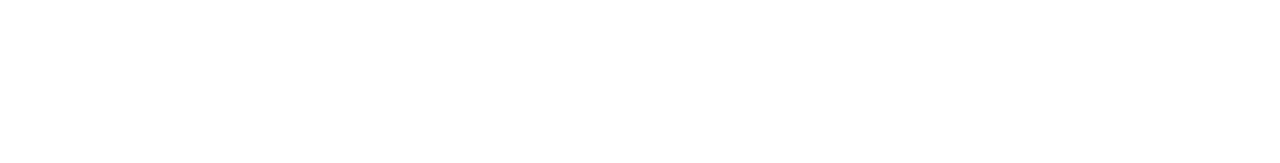
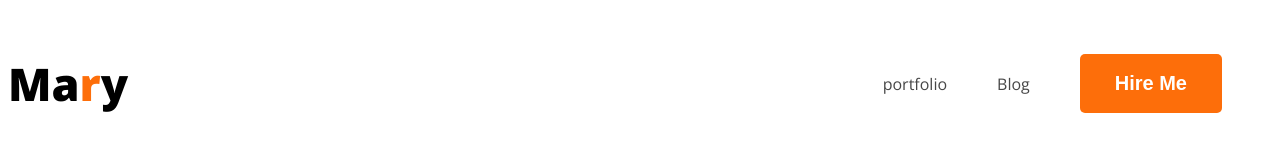
Before and after one commit to Kayum-Ali/web-developer-portfolio, a plain HTML site: page index.html in a window 1280 px wide. Drawn offline with nearby package versions, Linux system fonts and the light colour scheme.

Commit message:
nav ber added

```diff
--- a/index.html
+++ b/index.html
@@ -4,10 +4,21 @@
     <meta charset="UTF-8">
     <meta name="viewport" content="width=device-width, initial-scale=1.0">
     <title>Web Developer portfolio</title>
+        <link rel="preconnect" href="https://fonts.googleapis.com">
+        <link rel="preconnect" href="https://fonts.gstatic.com" crossorigin>
+<link href="https://fonts.googleapis.com/css2?family=Open+Sans:wght@400;700;800&display=swap" rel="stylesheet">
+    <link rel="stylesheet" href="style.css">
 </head>
 <body>
      <header>
-
+            <nav>
+                <h3 class="nav-title">Ma<span class="text-primary">r</span>y</h3>
+                <ul>
+                    <li><a href="">portfolio</a></li>
+                    <li><a href="">Blog</a></li>
+                    <li><button class="btn-primary">Hire Me</button></li>
+                </ul>
+            </nav>
      </header>
       <main>
 
--- /dev/null
+++ b/style.css
@@ -0,0 +1,42 @@
+/* shared style */
+body{
+    font-family: 'Open Sans', sans-serif;
+}
+
+.text-primary{
+    color: #FD6E0A;
+}
+.btn-primary{
+    border-radius: 5px;
+    background: #FD6E0A;
+    color: #fff;
+    border: 0;
+    font-size: 20px;
+    font-weight: 700;
+    padding: 18px 35px;
+}
+/* Nav Realated Style */
+nav{
+    display: flex;
+    justify-content: space-between;
+    align-items: center;
+}
+.nav-title{
+    color: black;
+    font-size: 45px;
+font-style: normal;
+font-weight: 800;
+
+}
+nav > ul{
+    display: flex;
+    align-items: center;
+}
+nav li{
+    list-style: none;
+    margin-right: 50px;
+}
+nav a{
+    text-decoration: none;
+    color: #474747;
+}
```
